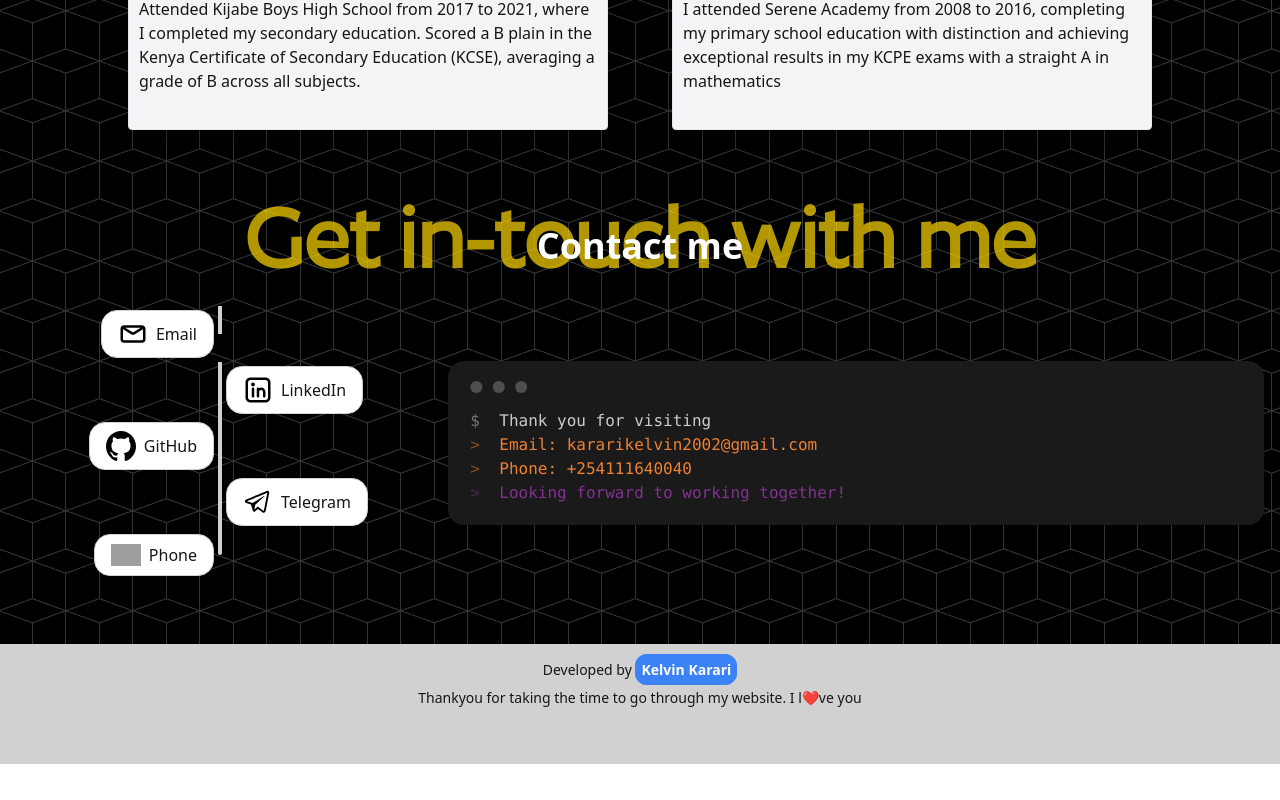
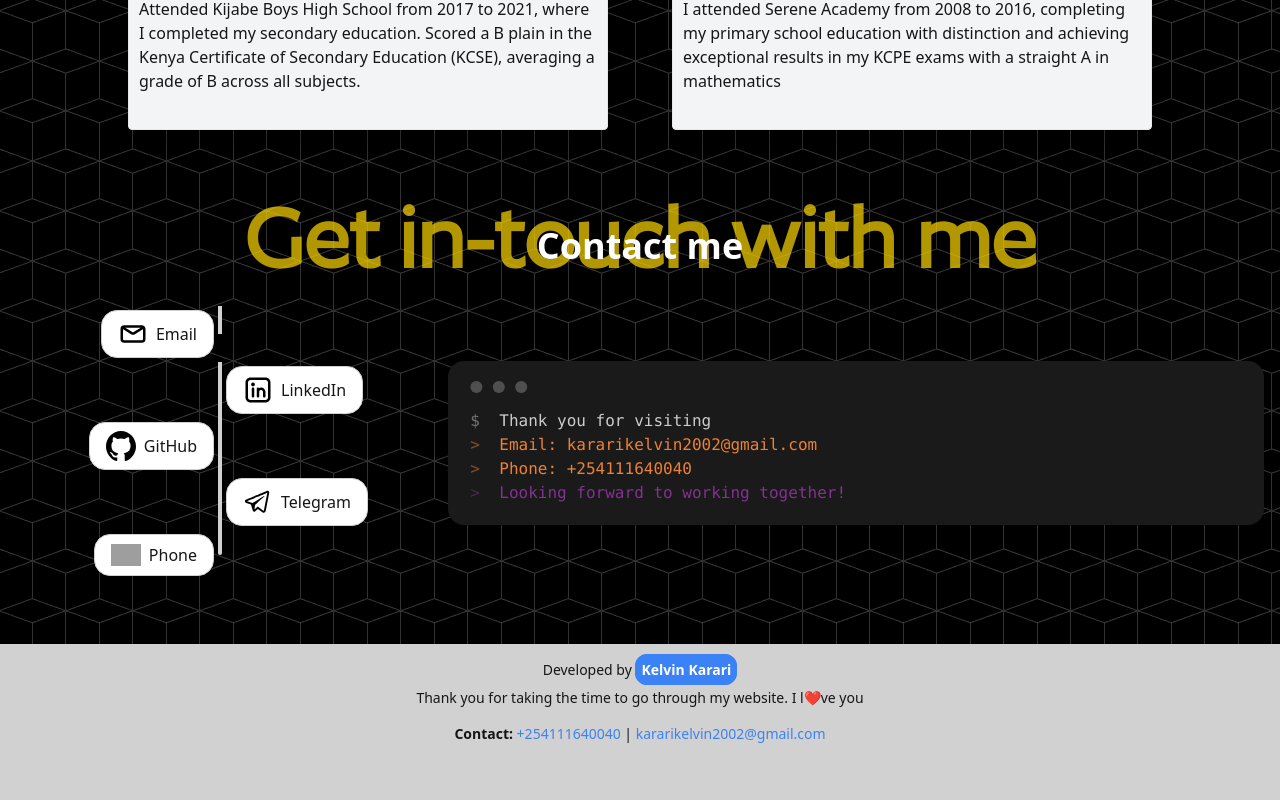
Before and after one commit to p-karari/portfolio_project, a React (Vite) app: page / in a window 1280 px wide. Shown: the part 4452-5252 px from the top of the page. Before the commit the page ends 5216 px from the top, so only its background shows below. Built offline with nearby package versions, Linux system fonts and the light colour scheme; grey boxes are pictures that could not be loaded.

Commit message:
updated footer's design

```diff
--- a/src/components/Footer.tsx
+++ b/src/components/Footer.tsx
@@ -1,17 +1,32 @@
-import Icons from "./Icons"
+import Icons from "./Icons";
+
 function Footer() {
   return (
-
     <>
       <footer className="footer footer-center bg-base-300 text-base-content p-4">
         <aside>
-    <p>Developed by <span className="text-1xl font-bold text-white border border-blue-500 rounded-xl p-[5px] mx-auto bg-blue-500">Kelvin Karari</span></p>
-    <p>Thankyou for taking the time to go through my website. I l❤️ve you</p>
+          <p>
+            Developed by{" "}
+            <span className="text-1xl font-bold text-white border border-blue-500 rounded-xl p-[5px] mx-auto bg-blue-500">
+              Kelvin Karari
+            </span>
+          </p>
+          <p>Thank you for taking the time to go through my website. I l❤️ve you</p>
+          <p className="mt-2">
+            <span className="font-semibold">Contact:</span>{" "}
+            <a href="tel:+1234567890" className="text-blue-500">
+              +254111640040
+            </a>{" "}
+            |{" "}
+            <a href="mailto:kelvin@example.com" className="text-blue-500">
+              kararikelvin2002@gmail.com
+            </a>
+          </p>
         </aside>
         <Icons />
       </footer>
     </>
-  )
+  );
 }
 
-export default Footer
+export default Footer;
```
Lines whose indentation alone changed are shown as unchanged.
